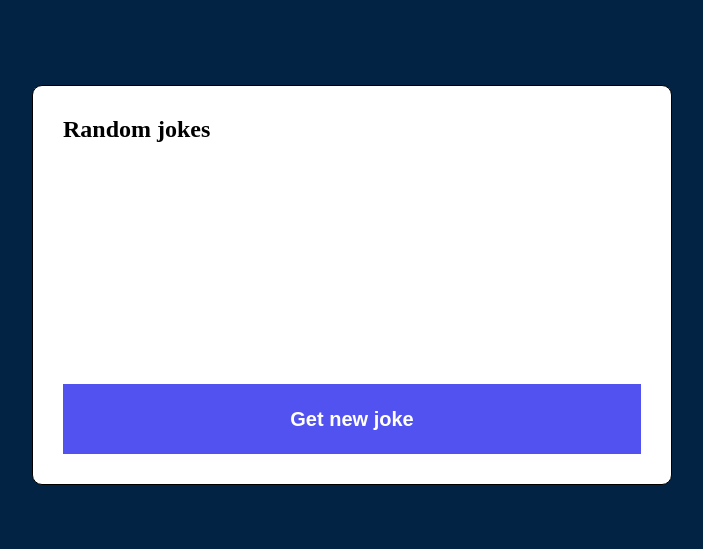
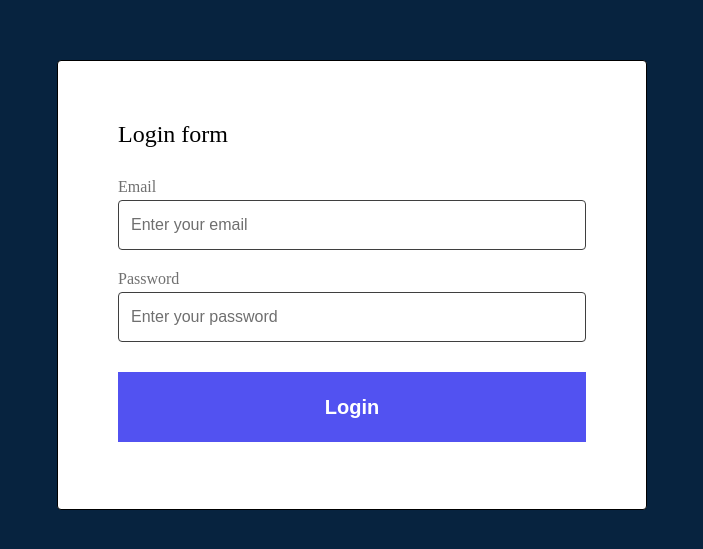
Before and after one commit to Kasstaneda1/react_ts2, a React (Vite) app: page / in a window 1280 px wide. Shown: the part 115-664 px from the top of the page, without its empty margins (288-991 px from the left). Built offline with nearby package versions, Linux system fonts and the light colour scheme.

Commit message:
Add lesson 10: LoginForm on Formik with Yup validation

```diff
--- a/package.json
+++ b/package.json
@@ -13,10 +13,12 @@
     "@emotion/react": "^11.14.0",
     "@emotion/styled": "^11.14.1",
     "axios": "^1.20.0",
+    "formik": "^2.4.9",
     "react": "^19.2.8",
     "react-dom": "^19.2.8",
     "react-toastify": "^11.1.0",
-    "uuid": "^14.0.2"
+    "uuid": "^14.0.2",
+    "yup": "^1.7.1"
   },
   "devDependencies": {
     "@eslint/js": "^10.0.1",
--- a/src/App.tsx
+++ b/src/App.tsx
@@ -5,9 +5,10 @@ import GlobalStyles from "styles/GlobalStyles";
 //import Lesson_07_Practice from "lessons/Lesson_07_Practice/Lesson_07_Practice";
 //import Lesson_08 from "lessons/Lesson_08/Lesson_08";
 //import Lesson_09 from "lessons/Lesson_09/Lesson_09";
+import Lesson_10 from "lessons/Lesson_10/Lesson_10";
 // Homeworks
 //import Homework_07 from "homeworks/Homework_07/Homework_07";
-import Homework_09 from "homeworks/Homework_09/Homework_09";
+//import Homework_09 from "homeworks/Homework_09/Homework_09";
 function App() {
   return (
     <>
@@ -17,8 +18,9 @@ function App() {
       {/* <Lesson_07_Practice /> */}
       {/* <Lesson_08 /> */}
       {/* <Lesson_09 /> */}
+      <Lesson_10 />
       {/* <Homework_07 /> */}
-      <Homework_09 />
+      {/* <Homework_09 /> */}
     </>
   );
 }
--- a/src/components/LoginForm/LoginForm.tsx
+++ b/src/components/LoginForm/LoginForm.tsx
@@ -1,49 +1,82 @@
-// Шаг 1: import useState из библиотеки react
-import { useState, type ChangeEvent } from "react";
+// ШАГ 1: Импортируем useFormik из библиотеки formik
+import { useFormik } from "formik";
+
+import * as Yup from "yup";
+
 import Button from "components/Button/Button";
 import Input from "components/Input/Input";
+
 import { LoginFormContainer, Title, InputsContainer } from "./styles";
+import { LOGIN_FORM_VALUES } from "./types";
+
+// Валидация с помощью yup
+const validationSchema = Yup.object().shape({
+  [LOGIN_FORM_VALUES.EMAIL]: Yup.string()
+    .required("Email field is required")
+    .email("This field should be in email format"),
+  [LOGIN_FORM_VALUES.PASSWORD]: Yup.string()
+    .required("Passwod field is required")
+    .min(5, "Password field should contain min 5 characters")
+    .max(15, "Password field should contain max 15 characters"),
+});
+
 function LoginForm() {
-  // Шаг 2: создаем state для храния информации, которую пользователь вводит в элемент input
-  const [email, setEmail] = useState<string>("");
-  const [password, setPassword] = useState<string>("");
-  // Шаг 3: СОздаем функцию, которая будет ловить данные с клавиатуры которые ввел пользоваетль и класть их в state
-  const onEmailChange = (event: ChangeEvent<HTMLInputElement>) => {
-    setEmail(event.target.value);
-  };
-  const onPasswordChange = (event: ChangeEvent<HTMLInputElement>) => {
-    setPassword(event.target.value);
-  };
-  const login = (event: any) => {
-    event.preventDefault();
-    console.log("Email: ", email);
-    console.log("Password: ", password);
-  };
+  // ШАГ 2: Создаем обьект formik
+  // useFormik - функция хук, которая возвращает обьект, в котором прописанны необходимые данные о форме и вспомогательные функции для работы с формой
+  // useFormik принимает в качестве аргумента обьект, этот аргумент является обязательным
+  // обьект, который мы передаем useFormik нужен для настройки обьекта, который возвращает хук useFormik
+  // обьект, который мы передаем useFromik имеет 2 обязательных ключа:
+  // 1. initialValues - значения элементов формы по умолчанию, принимает в качетсве значени обьект:
+  // - в качетве ключа у нас выступает значение атрибута name в элементах формы
+  // - в качетве значения ключа, мы прописываем значения по умолчанию, которые должны быть у элементов формы
+  // 2. onSubmit - эта функция, которая вызывается на событие submit(при клике на кнопку с типом submit)
+  const formik = useFormik({
+    initialValues: {
+      [LOGIN_FORM_VALUES.EMAIL]: "",
+      [LOGIN_FORM_VALUES.PASSWORD]: "",
+    },
+    validationSchema: validationSchema,
+    validateOnMount: false,
+    validateOnChange: false,
+    onSubmit: (values, helpers) => {
+      console.log("Submit works");
+      console.log(values);
+
+      // Вспомогательные функции, которые мы можем использовать во время события submit
+      // например helpers.resetForm() - очищает значения в форме(т.е делает значения формы по умолчанию)
+      helpers.resetForm();
+    },
+  });
+
   return (
-    <LoginFormContainer onSubmit={login}>
+    // formik.handleSubmit - мы прописываем для того, чтобы когда мы нажали на кнопку с type="submit",
+    // у нас вызвалась фнукция, которую мы прописали в onSubmit
+    <LoginFormContainer onSubmit={formik.handleSubmit}>
       <Title>Login form</Title>
       <InputsContainer>
         <Input
           id="email-id"
-          name="email"
-          type="email"
+          name={LOGIN_FORM_VALUES.EMAIL}
           placeholder="Enter your email"
           label="Email"
-          onChange={onEmailChange}
-          value={email}
+          onChange={formik.handleChange}
+          value={formik.values[LOGIN_FORM_VALUES.EMAIL]}
+          error={formik.errors[LOGIN_FORM_VALUES.EMAIL]}
         />
         <Input
           id="password-id"
-          name="password"
+          name={LOGIN_FORM_VALUES.PASSWORD}
           type="password"
           placeholder="Enter your password"
           label="Password"
-          onChange={onPasswordChange}
-          value={password}
+          onChange={formik.handleChange}
+          value={formik.values[LOGIN_FORM_VALUES.PASSWORD]}
+          error={formik.errors[LOGIN_FORM_VALUES.PASSWORD]}
         />
       </InputsContainer>
       <Button name="Login" type="submit" />
     </LoginFormContainer>
   );
 }
+
 export default LoginForm;
--- /dev/null
+++ b/src/components/LoginForm/types.ts
@@ -0,0 +1,4 @@
+export enum LOGIN_FORM_VALUES {
+  "EMAIL" = "email",
+  "PASSWORD" = "password",
+}
--- /dev/null
+++ b/src/lessons/Lesson_10/Lesson_10.tsx
@@ -0,0 +1,10 @@
+import LoginForm from "components/LoginForm/LoginForm";
+import { PageWrapper } from "./styles";
+function Lesson_10() {
+  return (
+    <PageWrapper>
+      <LoginForm />
+    </PageWrapper>
+  );
+}
+export default Lesson_10;
--- /dev/null
+++ b/src/lessons/Lesson_10/styles.ts
@@ -0,0 +1,10 @@
+import styled from "@emotion/styled";
+export const PageWrapper = styled.div`
+  display: flex;
+  flex-direction: column;
+  flex: 1;
+  padding: 40px;
+  align-items: center;
+  justify-content: center;
+  background-color: rgb(7, 35, 63);
+`;
--- a/tsconfig.app.json
+++ b/tsconfig.app.json
@@ -28,7 +28,7 @@
     /* Linting */
     "noUnusedLocals": false,
     "noUnusedParameters": true,
-    "erasableSyntaxOnly": true,
+    "erasableSyntaxOnly": false,
     "noFallthroughCasesInSwitch": true
   },
   "include": ["src"]
```
Also changed, not shown: 1 other file (tests, documents, lock files or other folders).
